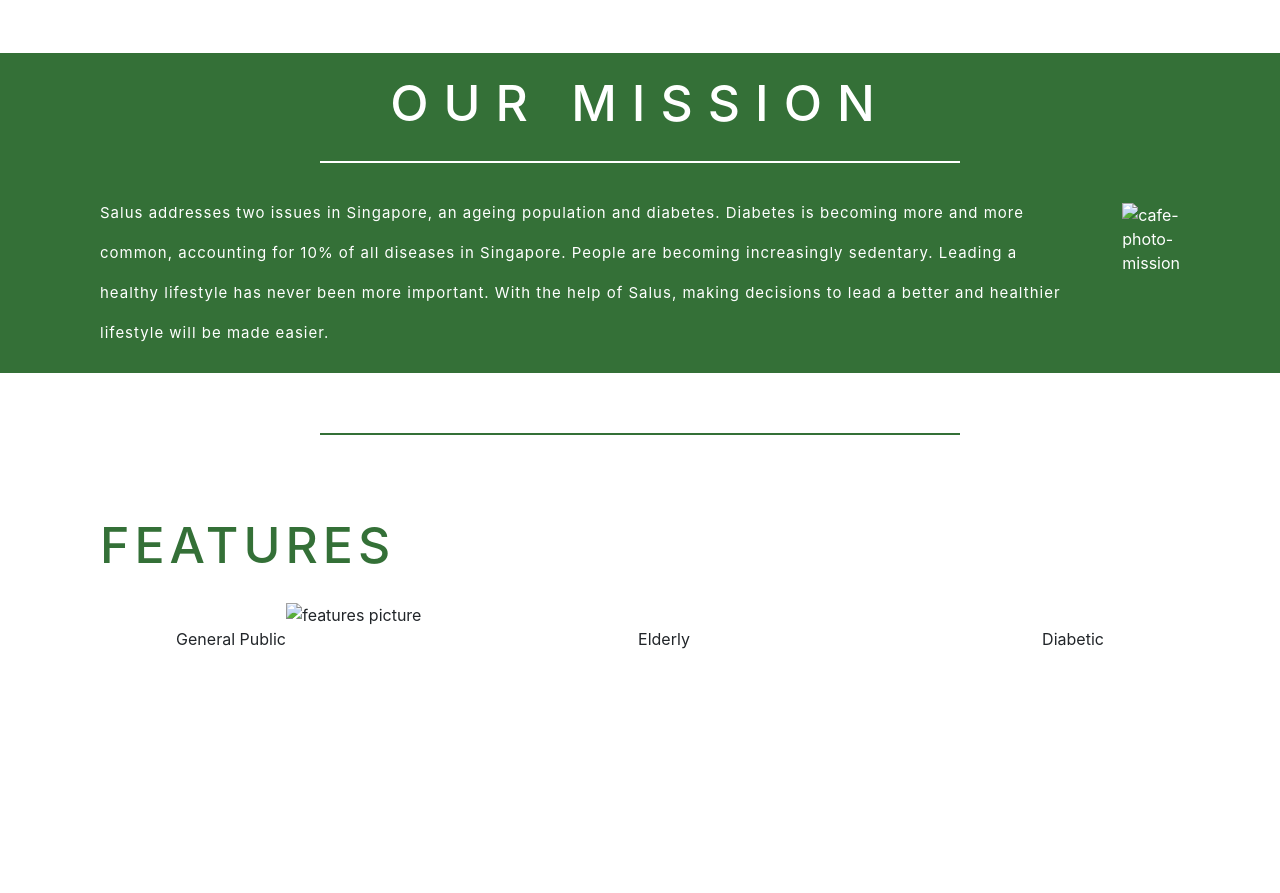
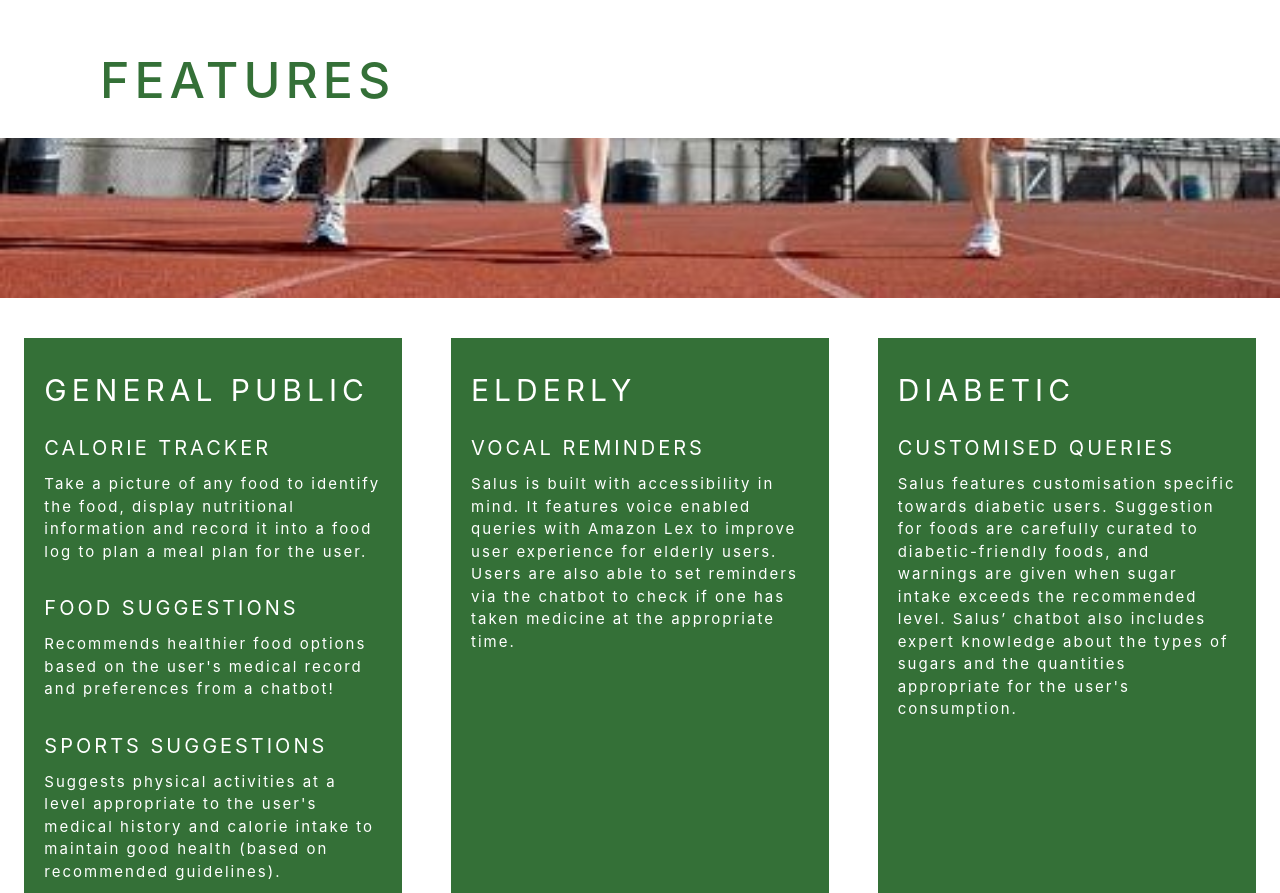
Before and after one commit to juliannetann/salus, a plain HTML site: page index.html in a window 1280 px wide. Shown: the part 1500-2393 px from the top of the page. Before the commit the page ends 2151 px from the top, so only its background shows below. Drawn offline with nearby package versions, Linux system fonts and the light colour scheme.

Commit message:
features

```diff
--- a/index.html
+++ b/index.html
@@ -133,36 +133,43 @@
         </div>
     </div>
     <div class="lined-border"></div>
-    <div class="purpose-box">
-            <h1 class="purpose">OUR MISSION</h1>
-            <div class="lined-border2"></div>
-        <div class="sections">
-            <div class="purpose-body">Salus addresses two issues in Singapore, an ageing population and diabetes. Diabetes is becoming more and more common, accounting for 10% of all diseases in Singapore. People are becoming increasingly sedentary. Leading a healthy lifestyle has never been more important. With the help of Salus, making decisions to lead a better and healthier lifestyle will be made easier.</div>
-            <img id="cafe-pic" src="cafe-photo-mission.jpg" alt="cafe-photo-mission">
-        </div>
-    </div>
-    <div class="lined-border"></div>
 <div class="features">
     <h1 id="features-header">FEATURES</h1>
     <div class="sections">
-            <img id="features-pic" src="" alt="features picture">
+        <img id="features-pic" src="track.jpg" alt="features picture">
         <div id="features-text"></div>
     </div>
     <div id="features-people">
         <div class="features-card">
-                <div class="features-people-header">General Public</div>
-                <div class="features-people-text"></div>
+            <div class="features-people-header">GENERAL PUBLIC</div>
+            <div>
+                <div class="features-people-subheading">CALORIE TRACKER</div>
+                <div class="features-people-text">Take a picture of any food to identify the food, display nutritional information and record it into a food log to plan a meal plan for the user.</div>
+            </div>
+            <div>
+                <div class="features-people-subheading">FOOD SUGGESTIONS</div>
+                <div class="features-people-text">Recommends healthier food options based on the user's medical record and preferences from a chatbot!</div>
+            </div>
+            <div>
+                <div class="features-people-subheading">SPORTS SUGGESTIONS</div>
+                <div class="features-people-text">Suggests physical activities at a level appropriate to the user's medical history and calorie intake to maintain good health (based on recommended guidelines).</div>
+            </div>
         </div>
         <div class="features-card">
-                <div class="features-people-header">Elderly</div>
-                <div class="features-people-text"></div>
+            <div class="features-people-header">ELDERLY</div>
+                <div class="features-people-subheading">VOCAL REMINDERS</div>
+                <div class="features-people-text">Salus is built with accessibility in mind. It features voice enabled queries with Amazon Lex to improve user experience for elderly users. Users are also able to set reminders via the chatbot to check if one has taken medicine at the appropriate time.</div>
         </div>
         <div class="features-card">
-                <div class="features-people-header">Diabetic</div>
-                <div class="features-people-text"></div>
+            <div class="features-people-header">DIABETIC</div>
+            <div>
+                <div class="features-people-subheading">CUSTOMISED QUERIES</div>
+                <div class="features-people-text">Salus features customisation specific towards diabetic users. Suggestion for foods are carefully curated to diabetic-friendly foods, and warnings are given when sugar intake exceeds the recommended level. Salus’ chatbot also includes expert knowledge about the types of sugars and the quantities appropriate for the user's consumption.</div>
             </div>
         </div>
     </div>
+</div>
+
 
     <script src="https://code.jquery.com/jquery-3.2.1.slim.min.js" integrity="sha384-KJ3o2DKtIkvYIK3UENzmM7KCkRr/rE9/Qpg6aAZGJwFDMVNA/GpGFF93hXpG5KkN" crossorigin="anonymous"></script>
 <script src="https://cdnjs.cloudflare.com/ajax/libs/popper.js/1.12.9/umd/popper.min.js" integrity="sha384-ApNbgh9B+Y1QKtv3Rn7W3mgPxhU9K/ScQsAP7hUibX39j7fakFPskvXusvfa0b4Q" crossorigin="anonymous"></script>
--- a/style.css
+++ b/style.css
@@ -1,11 +1,3 @@
-
-/* html, body {
-    height: 100%;
-    width: 100%;
-    margin: 0px;
-    padding: 0px;
-    overflow-x: hidden;
-} */
 
 .navbar {
     background-color: #347037
@@ -95,22 +87,7 @@
     letter-spacing: 1px;
     margin-left: 20px;
     margin-right: 20px;
-    display: inline;
-
-
-
-}
-
-.card-body{
-    min-height: 441px;
-    -webkit-border-radius: 4px;
-    -moz-border-radius: 4px;
-    border-radius:4px;
-
-}
-
-.btn.btn-primary.more{
-    margin-bottom: 15px
+    display: inline
 
 }
 
@@ -172,11 +149,17 @@
     line-height: 40px
 }
 
+.container{
+    display: flex;
+    justify-content: space-around;
+}
+
 .more {
     width: 6cm;
     top: -10%;
     left: -30%;
     transform: translate(30%, 10%);
+    color: #347037
 }
 
 .sections {
@@ -208,11 +191,43 @@
     padding-left: 100px
 }
 
+#features-pic {
+    padding-bottom: 40px;
+    width: 1440px;
+    height:200px
+}
+
 #features-people {
     display: flex; justify-content: space-around
 }
 
-.container{
-    display: flex;
-    justify-content: space-around;
+.features-people-header {
+    font-size: 30px;
+    letter-spacing: 5px;
+    padding-right: 20px;
+    padding-left: 20px;
+    padding-top: 30px
 }
+
+.features-people-subheading {
+    font-size: 20px;
+    letter-spacing: 3px;
+    padding-bottom: 10px;
+    padding-top: 20px;
+    padding-right: 20px;
+    padding-left: 20px
+}
+
+.features-people-text {
+    font-size: 15px;
+    letter-spacing: 2px;
+    padding-bottom: 10px;
+    padding-left: 20px;
+    padding-right: 20px
+}
+
+.features-card {
+    width: 10cm;
+    background-color: #347037;
+    color: white
+}
```
Also changed, not shown: track.jpg (added). Lines whose indentation alone changed are shown as unchanged.
